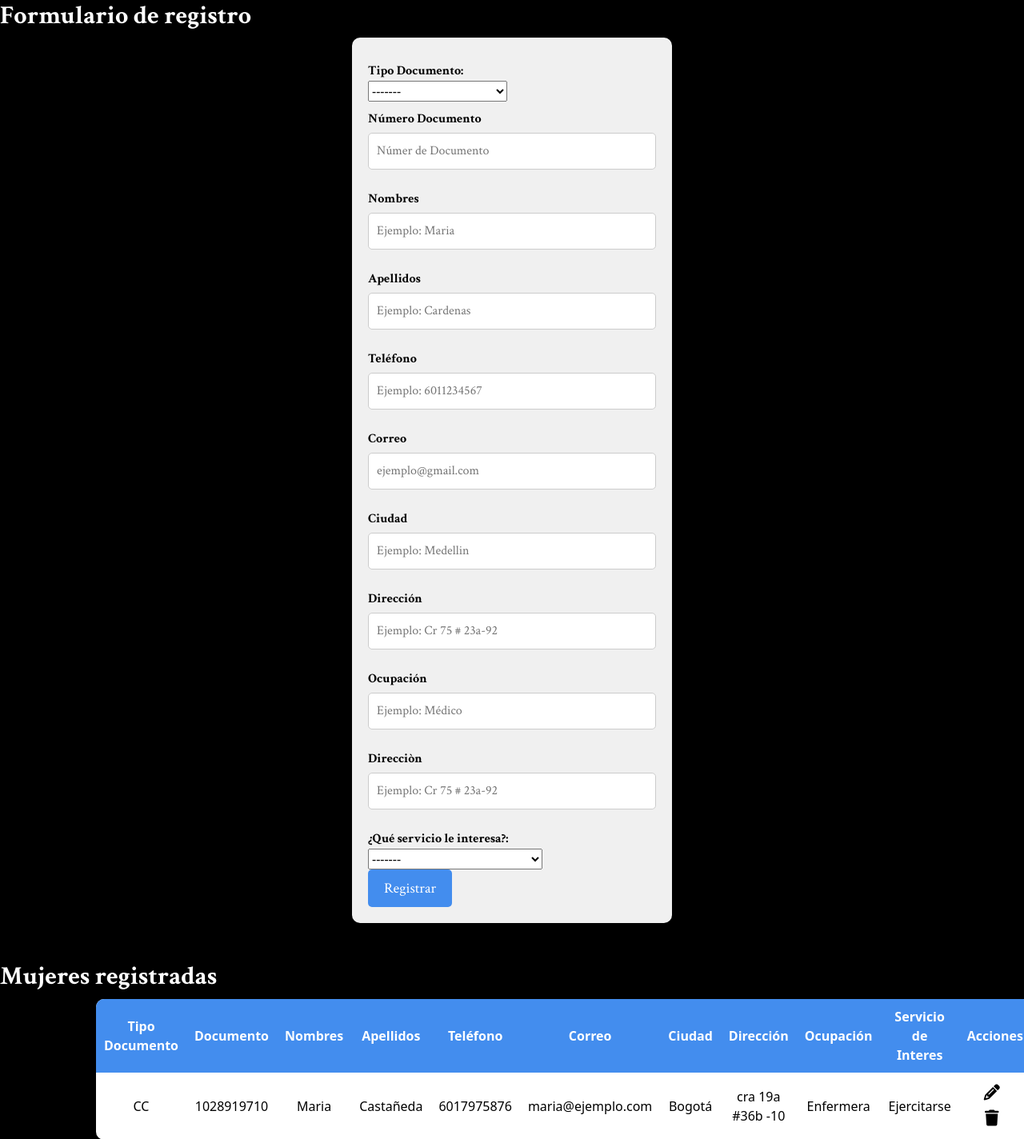
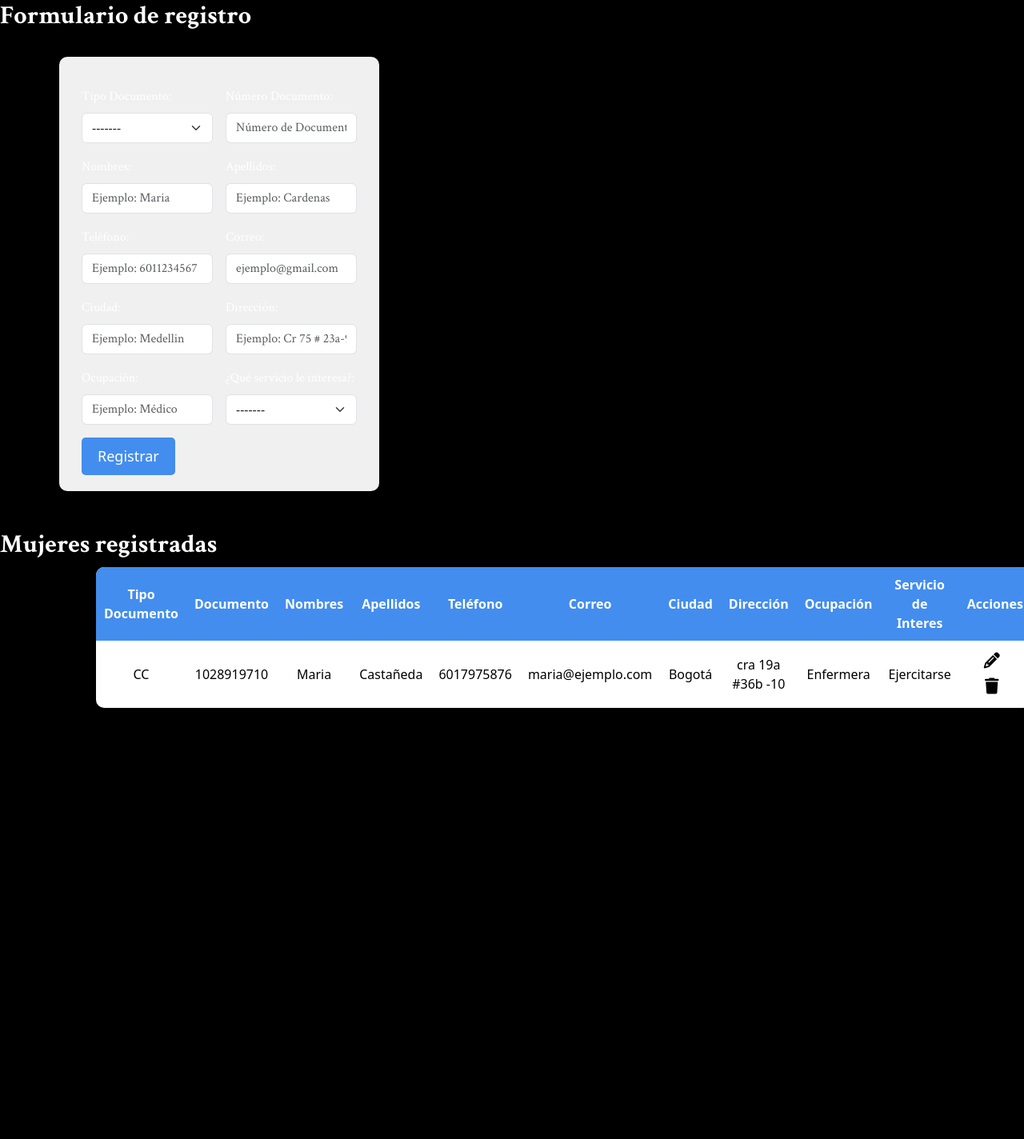
Before and after one commit to HeidyCardenas1903/Distrito-Capital---CDM, a Flask app: page /mujeres in a window 1280 px wide. Shown: the part 59-1483 px from the top of the page at 80% size. After the commit the page ends 944 px from the top, so only its background shows below. Run offline with Flask 3, Linux system fonts and the light colour scheme; some libraries are stand-ins or nearby versions.

Commit message:
Formularios

```diff
--- a/templates/modulos/mujeres.html
+++ b/templates/modulos/mujeres.html
@@ -2,47 +2,53 @@
 {%block title%}Cuidadoras{%endblock%}
 {%block content%}
 <h2>Formulario de registro</h2>
-<form action="" method="post">
-    <label for="tipodoc" class="subtitulo">Tipo Documento:</label>
-    <select name="tipodoc" required class="entrada1">
+<div class="container mt-5">
+    <form action="" method="post" class="row g-3">
+        <div class="col-md-6">
+            <label for="tipodoc" class="form-label">Tipo Documento:</label>
+            <select class="form-select" name="tipodoc" id="tipodoc" required>
                 <option value="">-------</option>
                 <option value="CC">Cédula Ciudadanía</option>
                 <option value="TI">Tarjeta de Identidad</option>
-        <option value="Pasaporte">Pasporte</option>
+                <option value="Pasaporte">Pasaporte</option>
                 <option value="CE">Cédula Extranjería</option>
             </select>
-    <br>
-
-    <label for="documento" class="subtitulo">Número Documento</label>
-    <input type="text" name="documento" placeholder="Númer de Documento" maxlength="10" required class="entrada">
-    <br>
-    <label for="nombres" class="subtitulo">Nombres</label>
-    <input type="text" name="nombres" placeholder="Ejemplo: Maria" maxlength="40" required class="entrada">
-    <br>
-    <label for="apellidos" class="subtitulo">Apellidos</label>
-    <input type="text" name="Apellidos" placeholder="Ejemplo: Cardenas" maxlength="40" required class="entrada">
-    <br>
-    <label for="telefono" class="subtitulo">Teléfono</label>
-    <input type="tel" name="telefono" placeholder="Ejemplo: 6011234567" minlength="7" maxlength="10" required class="entrada">
-    <br>
-    <label for="correo" class="subtitulo">Correo</label>
-    <input type="email" name="correo" placeholder="ejemplo@gmail.com" maxlength="40" required class="entrada">
-    <br>
-    <label for="ciudad" class="subtitulo">Ciudad</label>
-    <input type="text" name="ciudad" placeholder="Ejemplo: Medellin" maxlength="20" required class="entrada">
-    <br>
-    <label for="direccion" class="subtitulo">Dirección</label>
-    <input type="text" name="direccion" placeholder="Ejemplo: Cr 75 # 23a-92" maxlength="40" required class="entrada">
-    <br>
-    <label for="ocupacion" class="subtitulo">Ocupación</label>
-    <input type="text" name="ocupacion" placeholder="Ejemplo: Médico" maxlength="20" required class="entrada">
-    <br>
-    <label for="direccion" class="subtitulo">Direcciòn</label>
-    <input type="text" name="direccion" placeholder="Ejemplo: Cr 75 # 23a-92" maxlength="40" required class="entrada">
-    <br>
-
-    <label for="servicioint" class="subtitulo">¿Qué servicio le interesa?:</label>
-    <select name="servicioint" required class="entrada1">
+        </div>
+        <div class="col-md-6">
+            <label for="documento" class="form-label">Número Documento:</label>
+            <input type="text" class="form-control" name="documento" placeholder="Número de Documento" maxlength="10" required>
+        </div>
+        <div class="col-md-6">
+            <label for="nombres" class="form-label">Nombres:</label>
+            <input type="text" class="form-control" name="nombres" placeholder="Ejemplo: Maria" maxlength="40" required>
+        </div>
+        <div class="col-md-6">
+            <label for="apellidos" class="form-label">Apellidos:</label>
+            <input type="text" class="form-control" name="Apellidos" placeholder="Ejemplo: Cardenas" maxlength="40" required>
+        </div>
+        <div class="col-md-6">
+            <label for="telefono" class="form-label">Teléfono:</label>
+            <input type="tel" class="form-control" name="telefono" placeholder="Ejemplo: 6011234567" minlength="7" maxlength="10" required>
+        </div>
+        <div class="col-md-6">
+            <label for="correo" class="form-label">Correo:</label>
+            <input type="email" class="form-control" name="correo" placeholder="ejemplo@gmail.com" maxlength="40" required>
+        </div>
+        <div class="col-md-6">
+            <label for="ciudad" class="form-label">Ciudad:</label>
+            <input type="text" class="form-control" name="ciudad" placeholder="Ejemplo: Medellin" maxlength="20" required>
+        </div>
+        <div class="col-md-6">
+            <label for="direccion" class="form-label">Dirección:</label>
+            <input type="text" class="form-control" name="direccion" placeholder="Ejemplo: Cr 75 # 23a-92" maxlength="40" required>
+        </div>
+        <div class="col-md-6">
+            <label for="ocupacion" class="form-label">Ocupación:</label>
+            <input type="text" class="form-control" name="ocupacion" placeholder="Ejemplo: Médico" maxlength="20" required>
+        </div>
+        <div class="col-md-6">
+            <label for="servicioint" class="form-label">¿Qué servicio le interesa?:</label>
+            <select class="form-select" name="servicioint" id="servicioint" required>
                 <option value="">-------</option>
                 <option value="1">Estudiar</option>
                 <option value="2">Emprender</option>
@@ -54,11 +60,12 @@
                 <option value="8">Asesoría Psicológica</option>
                 <option value="9">Lavanderías Comunitarias</option>
             </select>
-    <br>
-
-    <button type="submit">Registrar</button>
-
+        </div>
+        <div class="col-md-12">
+            <button type="submit" class="btn btn-primary">Registrar</button>
+        </div>
     </form>
+</div>
 <br>
 <br>
 <h2>Mujeres registradas</h2>
```
Lines whose indentation alone changed are shown as unchanged.
